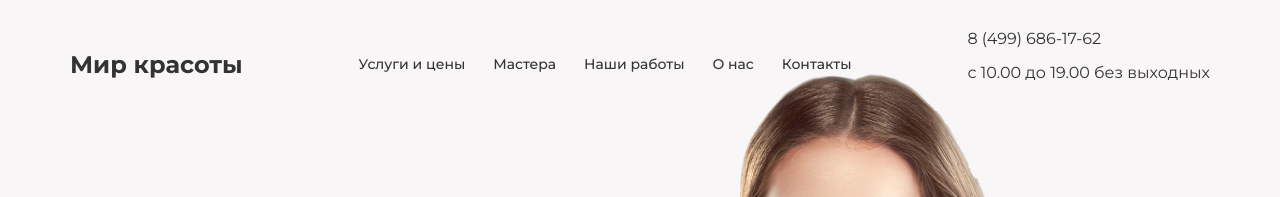
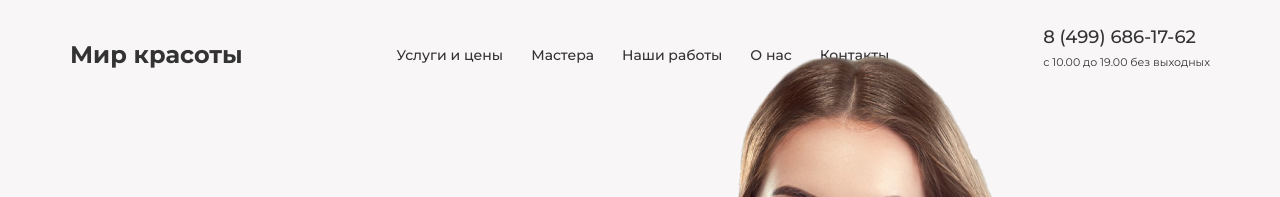
Before and after one commit to Istoreg/first_project, a plain HTML site: page index.html in a window 1280 px wide. Shown: the top 197 px of the page. Drawn offline with nearby package versions, Linux system fonts and the light colour scheme.

Commit message:
Update style.css

```diff
--- a/style.css
+++ b/style.css
@@ -56,12 +56,25 @@ main{
     display: flex;
     justify-content: space-between;
     align-items: center;
+    z-index: 2;
 }
 
 .brand{
     font-size: 24px;
     font-weight: 700;
     line-height: 29,26px;
+}
+
+.tel{
+    font-size: 18px;
+    font-weight: 500;
+    line-height: 14px;
+}
+
+.schedule{
+    font-size: 11px;
+    font-weight: 400;
+    line-height: 14px;
 }
 
 .nav{
```
